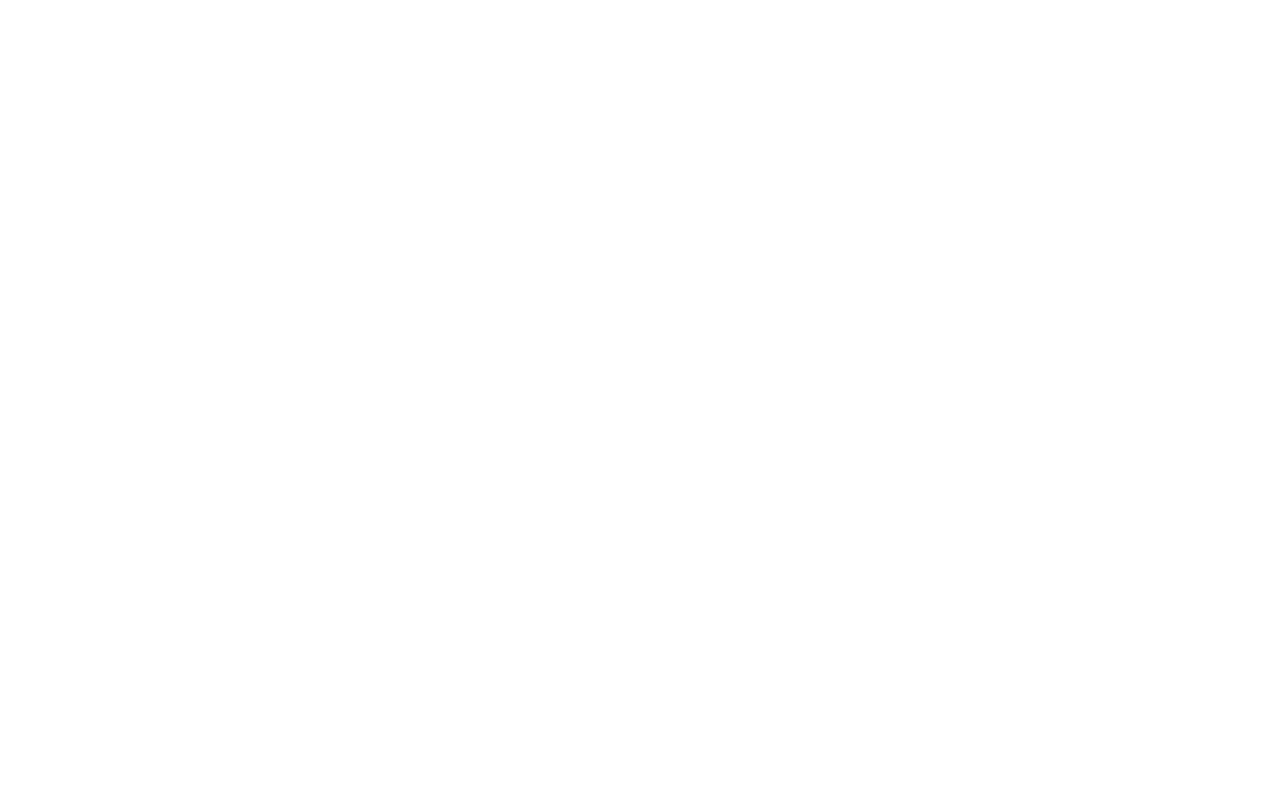
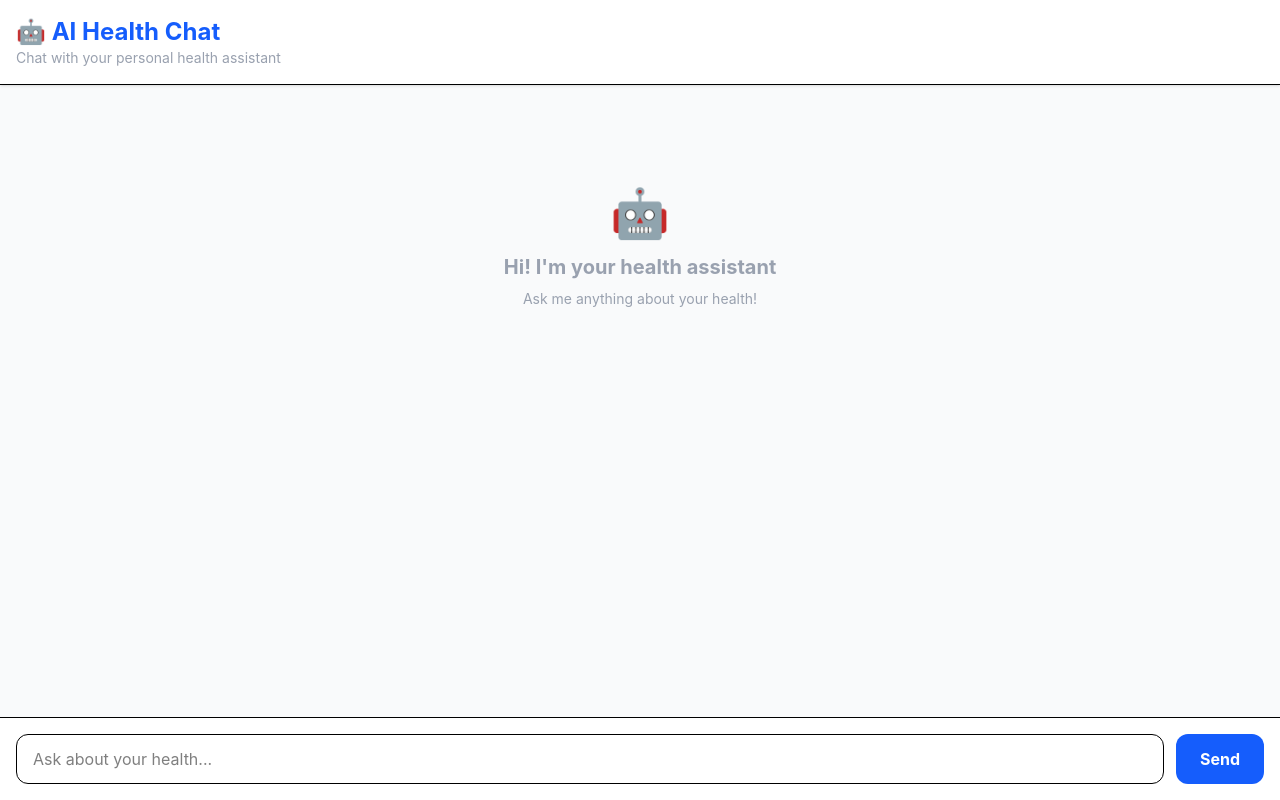
Before and after one commit to Kashifaaaa/healthmind, a React (Vite) app in the folder client/: page /ai-chat in a window 1280 px wide. Before the commit this address had no page. Built offline with nearby package versions, Linux system fonts and the light colour scheme.

Commit message:
Add AI chat route

```diff
--- a/client/src/App.jsx
+++ b/client/src/App.jsx
@@ -6,6 +6,7 @@
 import SymptomChecker from './pages/SymptomChecker'
 import SleepLogger from './pages/SleepLogger'
 import MoodTracker from './pages/MoodTracker'
+import AIChat from './pages/AIchat'
 
 function App() {
   return (
@@ -18,6 +19,7 @@
         <Route path="/symptom-checker" element={<SymptomChecker/>}/>
         <Route path="/sleep-logger" element={<SleepLogger/>}/>
         <Route path="/mood-tracker" element={<MoodTracker/>}/>
+        <Route path="/ai-chat" element={<AIChat/>}/>
       </Routes>
     </BrowserRouter>
   )
--- /dev/null
+++ b/client/src/pages/AIchat.jsx
@@ -0,0 +1,92 @@
+import { useState } from "react";
+import axios from "axios";
+
+function AIChat(){
+    const [message, setMessage] = useState('')
+    const [messages, setMessages] = useState([])
+    const [isLoading, setIsLoading] = useState(false)
+
+  const handleSend = async () => {
+  if (!message.trim()) return  // don't send empty messages
+
+  const userMessage = { role: 'user', content: message }
+  const updatedMessages = [...messages, userMessage]
+
+  setMessages(updatedMessages)  // add user message to chat
+  setMessage('')                // clear input
+  setIsLoading(true)            // show "AI is thinking"
+
+  try {
+    const response = await axios.post(
+      'https://healthmind-backend.onrender.com/api/ai/chat',
+      { messages: updatedMessages }
+    )
+
+    const aiMessage = { role: 'assistant', content: response.data.reply }
+    setMessages([...updatedMessages, aiMessage])
+  } catch (error) {
+    console.log('Error:', error)
+  } finally {
+    setIsLoading(false)  // hide "AI is thinking"
+  }
+}
+
+return (
+  <div className="min-h-screen bg-gray-50 flex flex-col">
+
+    {/* Header */}
+    <div className="bg-white shadow-sm p-4 border-b">
+      <h1 className="text-2xl font-bold text-blue-600">🤖 AI Health Chat</h1>
+      <p className="text-gray-400 text-sm">Chat with your personal health assistant</p>
+    </div>
+
+    {/* Messages Area */}
+    <div className="flex-1 overflow-y-auto p-6 flex flex-col gap-4">
+      {messages.length === 0 && (
+        <div className="text-center text-gray-400 mt-20">
+          <p className="text-5xl mb-4">🤖</p>
+          <p className="text-xl font-bold">Hi! I'm your health assistant</p>
+          <p className="text-sm mt-2">Ask me anything about your health!</p>
+        </div>
+      )}
+      {messages.map((msg, index) => (
+        <div key={index} className={`flex ${msg.role === 'user' ? 'justify-end' : 'justify-start'}`}>
+          <div className={`max-w-xs lg:max-w-md px-4 py-3 rounded-2xl ${
+            msg.role === 'user'
+              ? 'bg-blue-600 text-white rounded-br-none'
+              : 'bg-white text-gray-800 shadow-sm rounded-bl-none'
+          }`}>
+            <p className="text-sm">{msg.content}</p>
+          </div>
+        </div>
+      ))}
+      {isLoading && (
+        <div className="flex justify-start">
+          <div className="bg-white px-4 py-3 rounded-2xl shadow-sm">
+            <p className="text-gray-400 text-sm">AI is thinking... 🤔</p>
+          </div>
+        </div>
+      )}
+    </div>
+
+    {/* Input Area */}
+    <div className="bg-white border-t p-4 flex gap-3">
+      <input
+        type="text"
+        placeholder="Ask about your health..."
+        className="flex-1 border rounded-xl px-4 py-3 focus:outline-none focus:border-blue-400"
+        value={message}
+        onChange={(e) => setMessage(e.target.value)}
+      />
+      <button
+      onClick={handleSend}
+      className="bg-blue-600 text-white px-6 py-3 rounded-xl font-bold hover:bg-blue-700">
+        Send
+      </button>
+    </div>
+
+  </div>
+)
+}
+
+export default AIChat
--- a/client/src/pages/Dashboard.jsx
+++ b/client/src/pages/Dashboard.jsx
@@ -80,6 +80,13 @@
           <h2 className="text-4xl">💊</h2>
           <h3 className="text-xl font-bold mt-2 text-gray-800">Medication Reminder</h3>
           <p className="text-gray-400 mt-1 text-sm">Never miss your medicines again</p>
+        </div>
+        <div
+          onClick={() => navigate('/ai-chat')}
+          className="bg-white p-6 rounded-2xl shadow-sm border border-gray-100 cursor-pointer hover:shadow-md hover:border-blue-200 transition-all">
+          <h2 className="text-4xl">🤖</h2>
+          <h3 className="text-xl font-bold mt-2 text-gray-800">AI Health Chat</h3>
+          <p className="text-gray-400 mt-1 text-sm">Chat with your personal AI health assistant</p>
         </div>
       </div>
 
--- a/client/src/pages/Login.jsx
+++ b/client/src/pages/Login.jsx
@@ -45,7 +45,7 @@
             placeholder="Enter the password"
             className="border p-2 rounded w-full"
             />
-            <button onClick={handleLogin} className="rounded w-32 bg-blue-800 p-2 px-4 py-2 mx-auto block font-bold text-white ">Login </button>
+            <button onClick={handleLogin} className="rounded w-32 bg-blue-800 p-2 px-4 py-2 mx-auto block font-bold text-white cursor-pointer">Login </button>
             <p className="text-gray-500 text-center">Don't have an account?
                 <span className="text-blue-700 font-bold cursor-pointer"
                 onClick={() => navigate('/signup')}
--- a/client/src/pages/Signup.jsx
+++ b/client/src/pages/Signup.jsx
@@ -72,7 +72,7 @@
                 type="password"
                 className="rounded w-64 border "
                 />
-                <button onClick={handleSignup} className="bg-blue-700 rounded w-32 text-white font-bold mx-auto block mt-4">Sign up</button>
+                <button onClick={handleSignup} className="bg-blue-700 rounded w-32 text-white font-bold mx-auto block mt-4 cursor-pointer">Sign up</button>
                 <p className="text-gray-500 mx-auto block m-2"> Already have an account?
                     <span onClick={() => navigate('/login')}
                      className="text-blue-700 font-bold cursor-pointer"> Login
```
Also changed, not shown: 1 other file (tests, documents, lock files or other folders).
